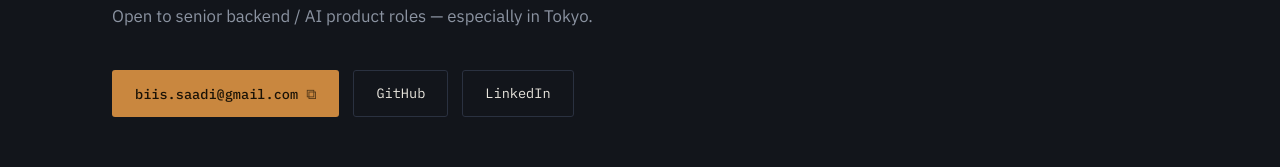
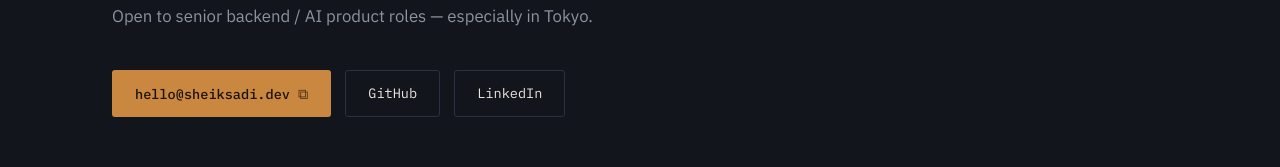
Before and after one commit to SheikSadi/sheiksadi.dev, a website: page public/index.html in a window 1280 px wide. Shown: the part 5040-5207 px from the top of the page. Drawn offline with Linux system fonts and the light colour scheme.

Commit message:
Update contact email in index.html

```diff
--- a/public/index.html
+++ b/public/index.html
@@ -299,8 +299,8 @@
       </p>
 
       <div class="contact-actions">
-        <button class="btn btn-primary" id="copy-email" data-email="biis.saadi@gmail.com">
-          biis.saadi@gmail.com
+        <button class="btn btn-primary" id="copy-email" data-email="hello@sheiksadi.dev">
+          hello@sheiksadi.dev
           <span class="copy-icon" aria-hidden="true">⧉</span>
         </button>
         <a class="btn btn-ghost" href="https://github.com/SheikSadi" target="_blank" rel="noopener">GitHub</a>
```
